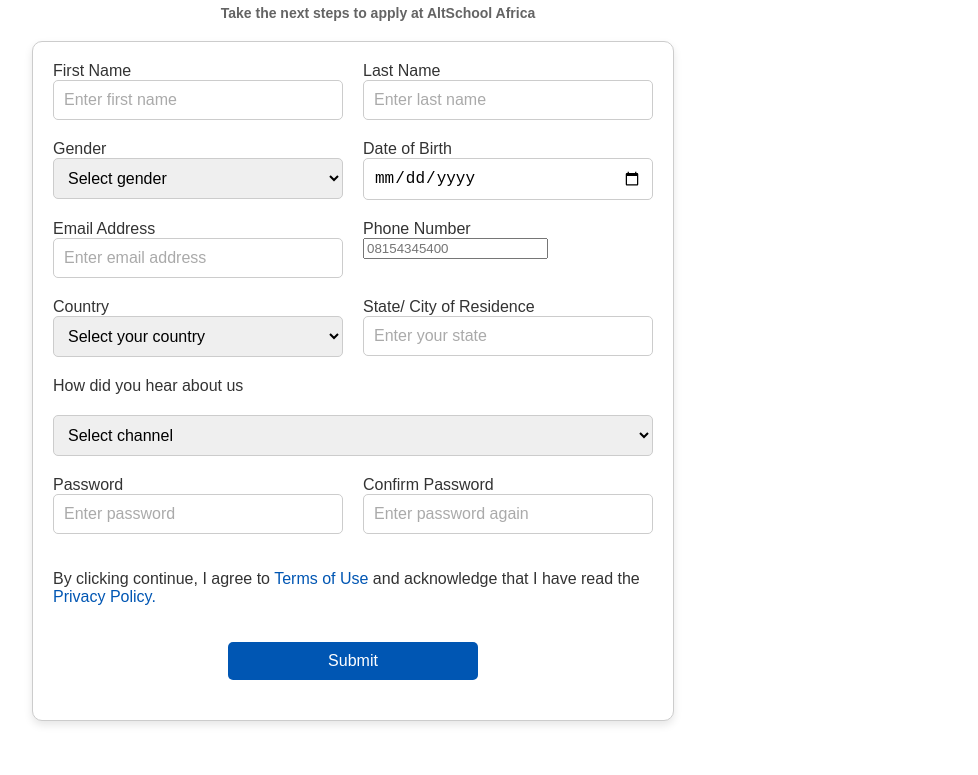
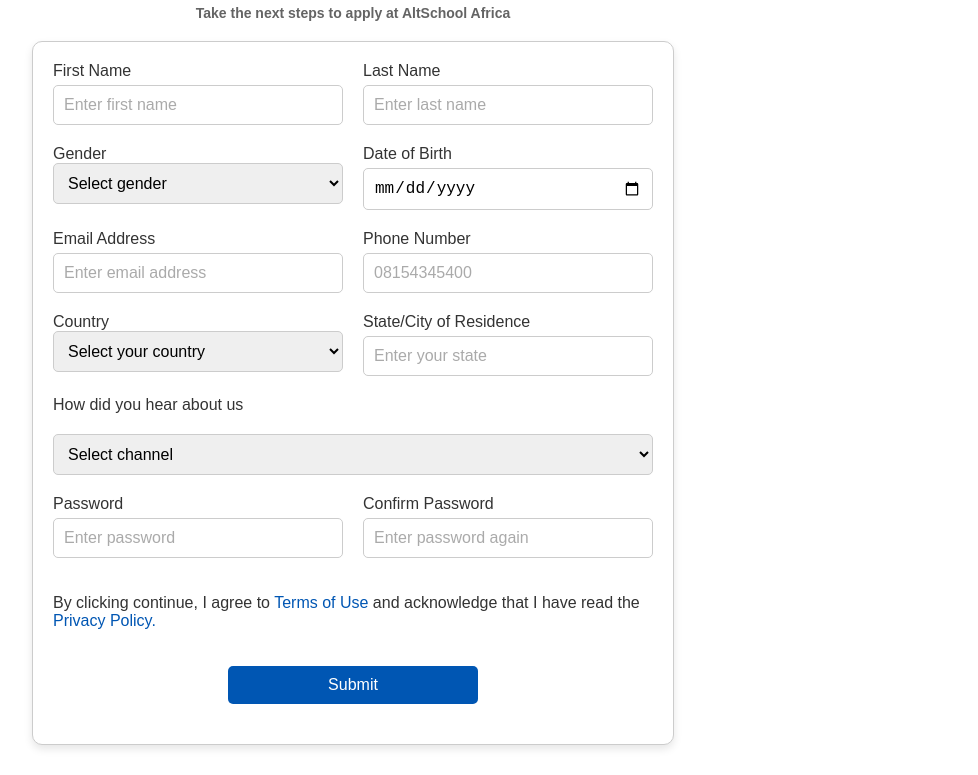
Before and after one commit to Mariahnikee/AltShool-file, a plain HTML site: page form.html in a window 1280 px wide. Shown: the part 137-912 px from the top of the page, without its empty margins (287-1265 px from the left). Before the commit the page ends 888 px from the top, so only its background shows below. Drawn offline with Linux system fonts and the light colour scheme.

Commit message:
modify the code to make it clearer

```diff
--- a/form.css
+++ b/form.css
@@ -17,21 +17,19 @@
 }
 
 header {
-  background-color:#f5f5f6 ;
+  background-color: #f5f5f6;
   color: #333;
   font-weight: bold;
   padding: 10px 0;
-  text-align: end;
-  margin: 20px;
+  text-align: right;
+  margin-bottom: 20px;
 }
 
 .heading {
   font-size: 10px;
   font-weight: bold;
-  text-align:center ;
+  text-align: center;
   margin-bottom: 10px;
-  margin-left: 50px;
-
 }
 
 .signin {
@@ -41,10 +39,11 @@
 
 header p {
   margin: 0;
+  margin-right: 15px;
 }
 
-h1 {font-size: 30px;
-
+h1 {
+  font-size: 30px;
 }
 
 .subheading {
@@ -67,6 +66,12 @@
 
 .form-row label {
   flex: 1;
+  display: flex;
+  flex-direction: column;
+}
+
+.form-row label input {
+  margin-top: 5px;
 }
 
 input[type="text"],
@@ -120,18 +125,17 @@
 }
 
 button:hover {
-  background-color: #696bef;
-  color: #cfcece;
+  background-color: #003a80;
+  color: #ffffff;
 }
 
-a.terms , a.privacy{
+a.terms, a.privacy {
   color: #0056b3;
   text-decoration: none;
 }
 
-
-a.terms:hover ,a.privacy:hover {
-  color: #696bef;
+a.terms:hover, a.privacy:hover {
+  color: #003a80;
 }
 
 @media (max-width: 600px) {
--- a/form.html
+++ b/form.html
@@ -1,23 +1,18 @@
 <!DOCTYPE html>
 <html lang="en">
-
   <head>
-  <meta charset="UTF-8">
-  <meta name="viewport" content="width=device-width, initial-scale=1.0">
+    <meta charset="UTF-8" />
+    <meta name="viewport" content="width=device-width, initial-scale=1.0" />
     <link href="form.css" rel="stylesheet" />
     <title>Form</title>
   </head>
-
   <body>
     <header>
       <p>
         Already an AltScholer?
-      <a href="table.html" target="_blank" class="signin">
-        Sign in!
-      </a>
+        <a href="table.html" target="_blank" class="signin">Sign in!</a>
       </p>
     </header>
-
     <main>
       <div class="heading">
         <h1>Signup</h1>
@@ -25,64 +20,81 @@
           Take the next steps to apply at AltSchool Africa
         </p>
       </div>
-
       <div class="card">
         <form>
           <div class="form-row">
-        <label for="first-name">
-          First Name
-          <input type="text" id="first-name" placeholder="Enter first name" required>
+            <label for="first-name"
+              >First Name
+              <input
+                type="text"
+                id="first-name"
+                placeholder="Enter first name"
+                required
+              />
             </label>
-        <label>
-          Last Name
-          <input type="text" placeholder="Enter last name">
+            <label for="last-name"
+              >Last Name
+              <input type="text" id="last-name" placeholder="Enter last name" />
             </label>
           </div>
-
           <div class="form-row">
-        <label>
-          Gender
-          <select>
+            <label for="gender"
+              >Gender
+              <select id="gender">
                 <option>Select gender</option>
                 <option>Female</option>
                 <option>Male</option>
               </select>
             </label>
-        <label>
-          Date of Birth
-          <input type="date">
+            <label for="dob"
+              >Date of Birth
+              <input type="date" id="dob" />
             </label>
           </div>
-
           <div class="form-row">
-        <label>
-          Email Address
-          <input type="email" placeholder="Enter email address">
+            <label for="email"
+              >Email Address
+              <input
+                type="email"
+                id="email"
+                placeholder="Enter email address"
+              />
             </label>
-        <label>
-          Phone Number
-          <input type="tel" id="phone" placeholder="08154345400" pattern="[0-9]{11}" required>
+           <label for="phone"
+              >Phone Number
+              <input
+                type="number"
+                id="phone"
+                placeholder="08154345400"
+                required
+              />
             </label>
           </div>
-
           <div class="form-row">
-        <label>
-          Country
-          <select>
-            <option class="dropmenu">Select your country</option>
-            <option type="Country"></option>
+            <label for="country"
+              >Country
+              <select id="country">
+                <option>Select your country</option>
+                <option>Nigeria</option>
+                <option>Ghana</option>
+                <option>UK</option>
+                <option>South Africa</option>
+                <option>Canada</option>
               </select>
             </label>
-        <label>
-          State/ City of Residence
-          <input type="text" placeholder="Enter your state">
+            <label for="state-city"
+              >State/City of Residence
+              <input
+                type="text"
+                id="state-city"
+                placeholder="Enter your state"
+              />
             </label>
           </div>
-
-      <label class="full-width">
-        How did you hear about us
+          <label for="aboutus" class="full-width"
+            >How did you hear about us
           </label>
-      <select class="aboutus full-width">
+          <select id="aboutus" class="aboutus full-width">
             <option>Select channel</option>
             <option>Twitter</option>
             <option>LinkedIn</option>
@@ -92,25 +104,31 @@
             <option>WhatsApp</option>
             <option>Billboard</option>
           </select>
-
           <div class="form-row">
-        <label>
-          Password
-          <input type="password" placeholder="Enter password">
+            <label for="password"
+              >Password
+              <input
+                type="password"
+                id="password"
+                placeholder="Enter password"
+              />
             </label>
-        <label>
-          Confirm Password
-          <input type="password" placeholder="Enter password again">
+            <label for="confirm-password"
+              >Confirm Password
+              <input
+                type="password"
+                id="confirm-password"
+                placeholder="Enter password again"
+              />
             </label>
           </div>
-
           <p>
             By clicking continue, I agree to
-        <a href="#" class="terms">Terms of Use</a>
-        and acknowledge that I have read the
+            <a href="#" class="terms">Terms of Use</a> and acknowledge that I
+            have read the
             <a href="#" class="privacy">Privacy Policy.</a>
           </p>
-      <button>Submit</button>
+          <button type="submit">Submit</button>
         </form>
       </div>
     </main>
--- a/media.css
+++ b/media.css
@@ -3,7 +3,7 @@
   line-height: 1.6;
   margin: 0;
   padding: 0;
-  background-color: #f4f4f4;
+  background-color: #edecec;
   color: #333;
 }
 
@@ -42,8 +42,6 @@
 audio, video {
   display: block;
   margin: 1rem auto;
-
-
 }
 
 video {
@@ -51,13 +49,12 @@
   margin: 1rem auto;
   width: 50%;
   max-width: 600px;
-  height: 50%;
+  height: 40%;
   object-fit: cover;
   border-radius: 20px;
 }
 
-
-embed {
+iframe {
   display: block;
   margin: 1rem auto;
   width: 100%;
@@ -74,9 +71,9 @@
 }
 
 footer {
-
-  margin: 0 15px;
-
+  background-color: #e5dede;
+  padding: 1rem;
+  text-align: center;
 }
 
 footer a {
@@ -85,6 +82,9 @@
   margin: 0 15px;
 }
 
+footer a:hover {
+  text-decoration: underline;
+}
 
 @media (min-width: 800px) {
   main {
@@ -92,5 +92,3 @@
     margin: 0 auto;
   }
 }
-
-/*resize video*/
--- a/style.css
+++ b/style.css
@@ -1,6 +1,10 @@
 /* Global Styles */
+* {
+  box-sizing: border-box;
+}
+
 body {
-  font-family: 'Arial', sans-serif;
+  font-family: 'Arial', 'Helvetica Neue', Helvetica, sans-serif;
   line-height: 1.6;
   margin: 0;
   padding: 0;
@@ -37,7 +41,7 @@
   color: #ffda44;
 }
 
-
+/* Main Content Styles */
 main {
   padding: 20px;
   max-width: 900px;
@@ -59,10 +63,11 @@
   border-bottom: 2px solid #0056b3;
   padding-bottom: 10px;
   margin-top: 30px;
+  margin-bottom: 20px;
 }
 
 main p {
-  margin: 10px 0;
+  margin: 15px 0;
   text-align: justify;
 }
 
@@ -84,3 +89,20 @@
 footer a:hover {
   text-decoration: underline;
 }
+
+/* Responsive Design */
+@media (max-width: 768px) {
+  nav ul {
+    flex-direction: column;
+    align-items: center;
+  }
+
+  nav ul li {
+    margin: 10px 0;
+  }
+
+  main {
+    padding: 10px;
+    margin: 10px auto;
+  }
+}
--- a/table.css
+++ b/table.css
@@ -7,16 +7,17 @@
 
 table {
   width: 100%;
-  border:1px solid #457147 ;
-
+  border-collapse: collapse; /* Ensures borders are collapsed */
   margin: 20px 0;
   font-size: 18px;
   text-align: left;
+  border: 1px solid #457147;
 }
 
 th, td {
   padding: 12px;
   border-bottom: 1px solid #ddd;
+  box-sizing: border-box; /* Consistent box-sizing */
 }
 
 thead {
@@ -40,4 +41,5 @@
   background-color: #f2f2f2;
   font-weight: bold;
   text-align: center;
+  vertical-align: middle; /* Centers content vertically */
 }
```
Also changed, not shown: index.html (+5 -5 lines), media.html (+3 -3 lines), table.html (+2 -2 lines). Lines whose indentation alone changed are shown as unchanged.
